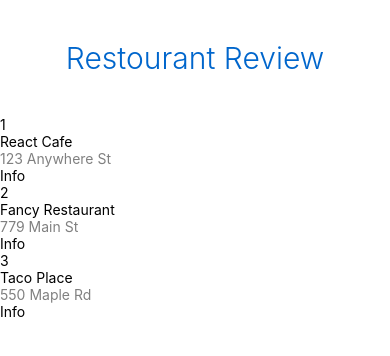
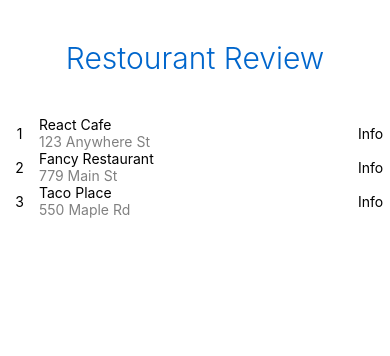
Before and after one commit to SunSide7/react-native-project, a React Native app: screen / in a window 390 px wide. Shown: the top 356 px of the page. Built offline with nearby package versions, Linux system fonts and the light colour scheme.

Commit message:
Lesson 4: Map Template Styles

```diff
--- a/App.js
+++ b/App.js
@@ -14,7 +14,9 @@ const restaurants = [
 export default class App extends Component {
   render() {
     return (
-      <View>
+      <View style={{
+        flex: 1
+      }}>
         <Text style={{
           padding: 40,
           fontSize: 30,
@@ -27,11 +29,30 @@ export default class App extends Component {
         {
           restaurants.map((place, index) => {
             return (
-              <View key={place.name}>
-                <Text>{index + 1}</Text>
-                <Text>{place.name}</Text>
-                <Text style={{ color: 'gray' }}>{place.address}</Text>
-                <Text>Info</Text>
+              <View key={place.name} style={{ flexDirection: 'row'}}>
+                <View style={{
+                  flex: 1,
+                  alignItems: 'center',
+                  justifyContent: 'center'
+                }}>
+                  <Text>{index + 1}</Text>
+                </View>
+
+                <View style={{
+                  flexDirection: 'column',
+                  flex: 8
+                }}>
+                  <Text>{place.name}</Text>
+                  <Text style={{ color: 'gray' }}>{place.address}</Text>
+                </View>
+
+                <View style={{
+                  flex: 1,
+                  alignItems: 'center',
+                  justifyContent: 'center'
+                }}>
+                  <Text>Info</Text>
+                </View>
               </View>
             )
           })
```
